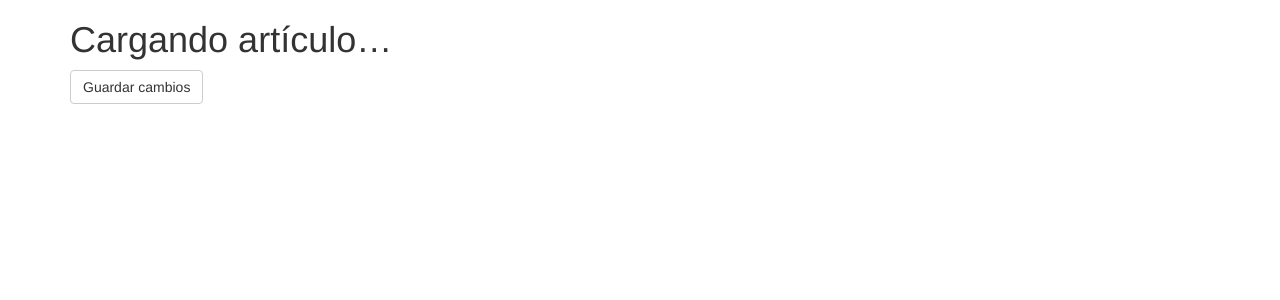
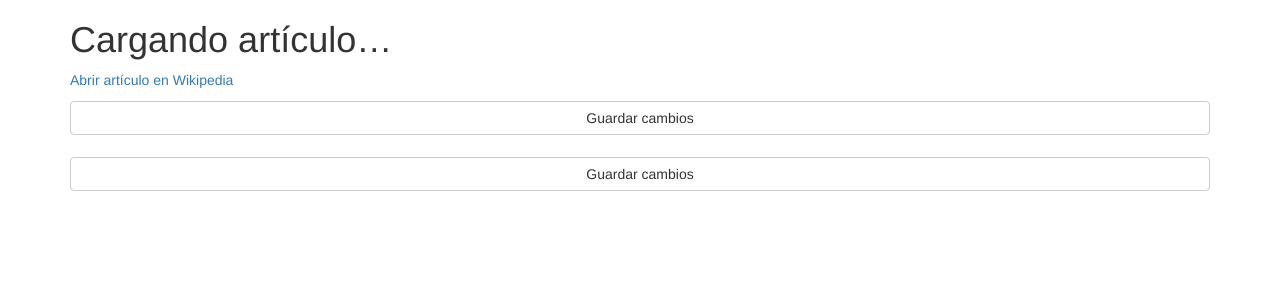
Before and after one commit to benjavalero/replacer, a PHP site: page /misspellings.html in a window 1280 px wide. Shown: the top 300 px of the page. Run offline with PHP 8.4, Linux system fonts and the light colour scheme.

Commit message:
Visual improvements

```diff
--- a/src/main/resources/static/css/replacer.css
+++ b/src/main/resources/static/css/replacer.css
@@ -12,6 +12,11 @@ hr {
 	border-color: #333;
 	border-style: double none none;
 	border-width: medium;
+}
+
+.button-save {
+    width: 100%;
+    margin: 1.5ex 0 1.5ex 0;
 }
 
 /* SYNTAX */
--- a/src/main/resources/static/js/misspellings.js
+++ b/src/main/resources/static/js/misspellings.js
@@ -2,8 +2,8 @@ var pageTitle;
 var pageFixes;
 
 $(document).ready(function() {
-    // TODO Enable/disable while loading new articles
-    $('#button-save').click(function() {
+    // TODO Enable/disable while loading new articles. Also hide/display the article link.
+    $('.button-save').click(function() {
         saveChanges();
     });
 
@@ -21,6 +21,7 @@ $(document).ready(function() {
 function loadArticle(response) {
     pageTitle = response.title;
     $('#article-title').text(pageTitle);
+    $('#article-link').attr("href", "https://es.wikipedia.org/wiki/" + pageTitle);
     $('#article-content').html(response.content);
     pageFixes = response.fixes;
 
--- a/src/main/resources/static/misspellings.html
+++ b/src/main/resources/static/misspellings.html
@@ -23,13 +23,16 @@
 
 <div class="container">
 
-    <!-- TODO Add link to open the article in Wikipedia -->
     <h1 id="article-title">Cargando artículo…</h1>
+    <div>
+        <a  id="link-title" href="#" target="_blank">Abrir artículo en Wikipedia</a>
+    </div>
+
+    <a href="#" class="btn btn-default button-save" role="button">Guardar cambios</a>
 
     <div id="article-content" class="pre"></div>
 
-    <!-- TODO Add button to skip current article -->
-    <a id="button-save" href="#" class="btn btn-default" role="button">Guardar cambios</a>
+    <a href="#" class="btn btn-default button-save" role="button">Guardar cambios</a>
 
     <!-- jQuery (necessary for Bootstrap's JavaScript plugins) -->
     <script src="https://ajax.googleapis.com/ajax/libs/jquery/1.12.4/jquery.min.js"></script>
```
